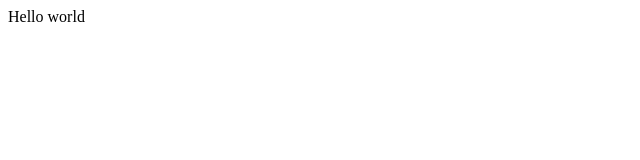
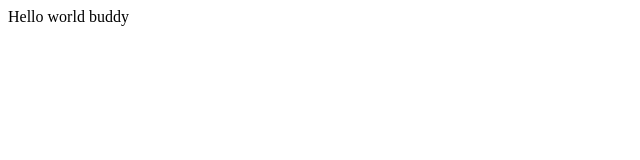
Before and after one commit to dishant-phandyal/gitdemo-, a plain HTML site: page index.html in a window 1280 px wide. Shown: the full height of the page, 0-640 px from the left. Drawn offline with Linux system fonts and the light colour scheme.

```diff
--- a/index.html
+++ b/index.html
@@ -1 +1 @@
-<p> Hello world </p>
+<p> Hello world buddy</p>
```
